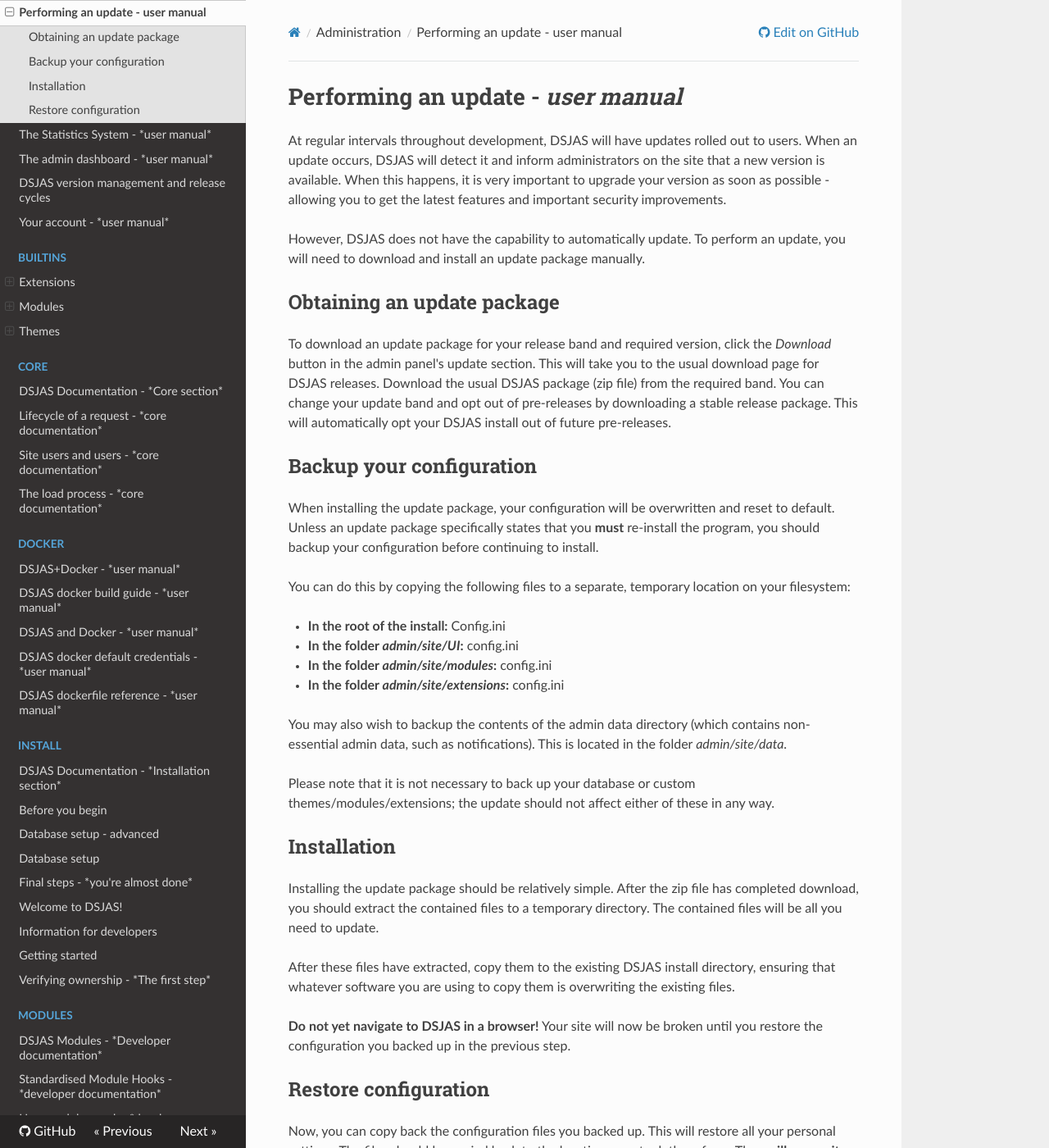
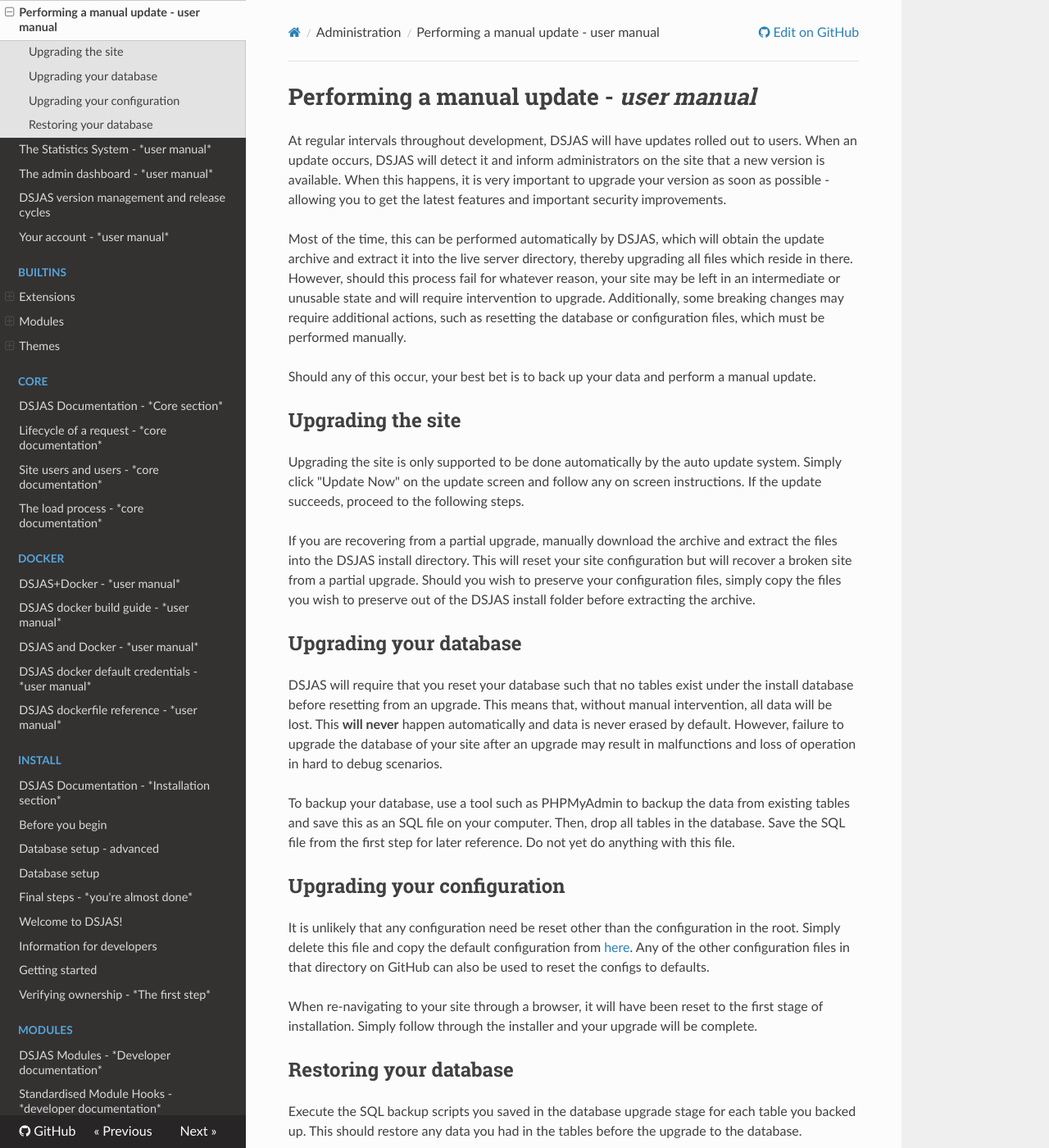
Before and after one commit to DSJAS/DSJAS, an MkDocs documentation site: the page built from docs/administration/Performing an update.md, in a window 1280 px wide and 1400 px high. Shown: the whole window at 82% size. Built offline with MkDocs 1.6.1, drawn with Linux system fonts in a browser that asks for light colours; nearby versions of some CDN libraries; some of the changed text lies outside the part shown.

Commit message:
Remove legacy documentation about manual upgrades

```diff
--- a/docs/administration/Performing an update.md
+++ b/docs/administration/Performing an update.md
@@ -1,40 +1,31 @@
-# Performing an update - *user manual*
+# Performing a manual update - *user manual*
 
 At regular intervals throughout development, DSJAS will have updates rolled out to users. When an update occurs, DSJAS will detect it and inform administrators on the site that a new version is available. When this happens, it is very important to upgrade your version as soon as possible - allowing you to get the latest features and important security improvements.
 
-However, DSJAS does not have the capability to automatically update. To perform an update, you will need to download and install an update package manually.
+Most of the time, this can be performed automatically by DSJAS, which will obtain the update archive and extract it into the live server directory, thereby upgrading all files which reside in there. However, should this process fail for whatever reason, your site may be left in an intermediate or unusable state and will require intervention to upgrade. Additionally, some breaking changes may require additional actions, such as resetting the database or configuration files, which must be performed manually.
 
-## Obtaining an update package
+Should any of this occur, your best bet is to back up your data and perform a manual update.
 
-To download an update package for your release band and required version, click the *Download* button in the admin panel's update section. This will take you to the usual download page for DSJAS releases. Download the usual DSJAS package (zip file) from the required band. You can change your update band and opt out of pre-releases by downloading a stable release package. This will automatically opt your DSJAS install out of future pre-releases.
+## Upgrading the site
 
-## Backup your configuration
+Upgrading the site is only supported to be done automatically by the auto update system. Simply click "Update Now" on the update screen and follow any on screen instructions. If the update succeeds, proceed to the following steps.
 
-When installing the update package, your configuration will be overwritten and reset to default. Unless an update package specifically states that you **must** re-install the program, you should backup your configuration before continuing to install.
+If you are recovering from a partial upgrade, manually download the archive and extract the files into the DSJAS install directory. This will reset your site configuration but will recover a broken site from a partial upgrade. Should you wish to preserve your configuration files, simply copy the files you wish to preserve out of the DSJAS install folder before extracting the archive.
 
-You can do this by copying the following files to a separate, temporary location on your filesystem:
+## Upgrading your database
 
-* **In the root of the install:** Config.ini
-* **In the folder *admin/site/UI*:** config.ini
-* **In the folder *admin/site/modules*:** config.ini
-* **In the folder *admin/site/extensions*:** config.ini
+DSJAS will require that you reset your database such that no tables exist under the install database before resetting from an upgrade. This means that, without manual intervention, all data will be lost. This **will never** happen automatically and data is never erased by default. However, failure to upgrade the database of your site after an upgrade may result in malfunctions and loss of operation in hard to debug scenarios.
 
-You may also wish to backup the contents of the admin data directory (which contains non-essential admin data, such as notifications). This is located in the folder *admin/site/data*.
+To backup your database, use a tool such as PHPMyAdmin to backup the data from existing tables and save this as an SQL file on your computer. Then, drop all tables in the database. Save the SQL file from the first step for later reference. Do not yet do anything with this file.
 
-Please note that it is not necessary to back up your database or custom themes/modules/extensions; the update should not affect either of these in any way.
+## Upgrading your configuration
 
-## Installation
+It is unlikely that any configuration need be reset other than the configuration in the root. Simply delete this file and copy the default configuration from [here](https://github.com/DSJAS/DSJAS/blob/master/scripts/install/Config.ini). Any of the other configuration files in that directory on GitHub can also be used to reset the configs to defaults.
 
-Installing the update package should be relatively simple. After the zip file has completed download, you should extract the contained files to a temporary directory. The contained files will be all you need to update.
+When re-navigating to your site through a browser, it will have been reset to the first stage of installation. Simply follow through the installer and your upgrade will be complete.
 
-After these files have extracted, copy them to the existing DSJAS install directory, ensuring that whatever software you are using to copy them is overwriting the existing files.
+## Restoring your database
 
-**Do not yet navigate to DSJAS in a browser!** Your site will now be broken until you restore the configuration you backed up in the previous step.
+Execute the SQL backup scripts you saved in the database upgrade stage for each table you backed up. This should restore any data you had in the tables before the upgrade to the database.
 
-## Restore configuration
-
-Now, you can copy back the configuration files you backed up. This will restore all your personal settings. The files should be copied back to the locations you took them from. They **will overwrite something already there** - this is normal and is just overwriting the default settings shipped with the program.
-
-After you have done this, you can navigate to the site in your browser and everything should work fine. In most cases, your login state will be preserved too, meaning you will not have to sign in again.
-
-To verify that everything is working as expected and that there are no more updates to install, it is a good idea to check for updates using the update menu. It will inform you if there are any more updates required to install (sometimes this will happen and you will need to install multiple).
+If you encounter any issues doing this, the schema may have changed to the point where your data is no longer valid in the database. This is rare but, unfortunately, could occur occasionally. This is most likely to occur across major releases, but by no means always.
```
